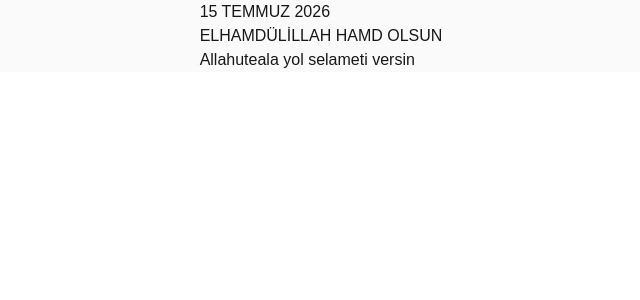
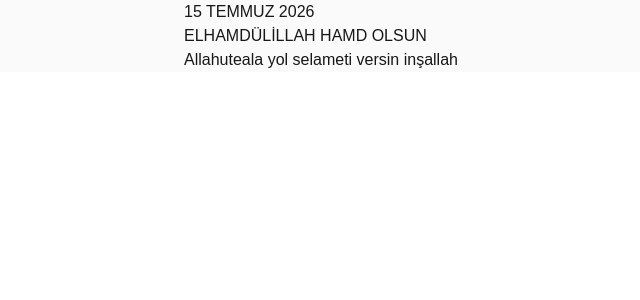
Before and after one commit to habipyilmaz/namaz-vds, a Next.js app: page / in a window 1280 px wide. Shown: the top 300 px of the page, without its empty margins (319-959 px from the left). Built offline with nearby package versions, Linux system fonts and the light colour scheme.

Commit message:
deploy remote testi

```diff
--- a/src/app/page.js
+++ b/src/app/page.js
@@ -7,7 +7,7 @@ export default function Home() {
 
              <h1>15 TEMMUZ 2026</h1>
        <h1>ELHAMDÜLİLLAH HAMD OLSUN</h1>
-        <h1>Allahuteala yol selameti versin</h1>
+        <h1>Allahuteala yol selameti versin inşallah</h1>
 
     </div>
     </div>
```
